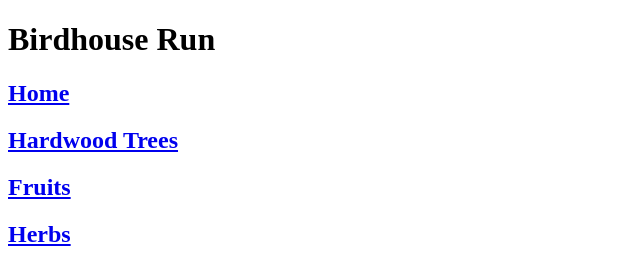
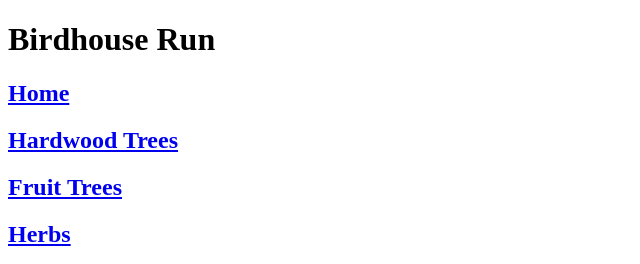
Before and after one commit to nurriol2/farmbuddy, a plain HTML site: page farmruns/birdhouse.html in a window 1280 px wide. Shown: the top 264 px of the page, 0-640 px from the left. Drawn offline with Linux system fonts and the light colour scheme; grey boxes are pictures that could not be loaded.

Commit message:
Standardize link names between pages

```diff
--- a/farmruns/birdhouse.html
+++ b/farmruns/birdhouse.html
@@ -8,7 +8,7 @@
         <h1>Birdhouse Run</h1>
             <a href="../index.html"><h2>Home</h2></a>
             <a href="./hardwood.html"><h2>Hardwood Trees</h2></a>
-            <a href="./fruit.html"><h2>Fruits</h2></a>
+            <a href="./fruit.html"><h2>Fruit Trees</h2></a>
             <a href="./herb.html"><h2>Herbs</h2></a>
             <figure>
                 <img src="https://oldschool.runescape.wiki/images/Magic_bird_house_detail.png?03de7" alt="Magic Birdhouse in-game model" width="100">
```
Also changed, not shown: farmruns/hardwood.html (+1 -1 lines).
